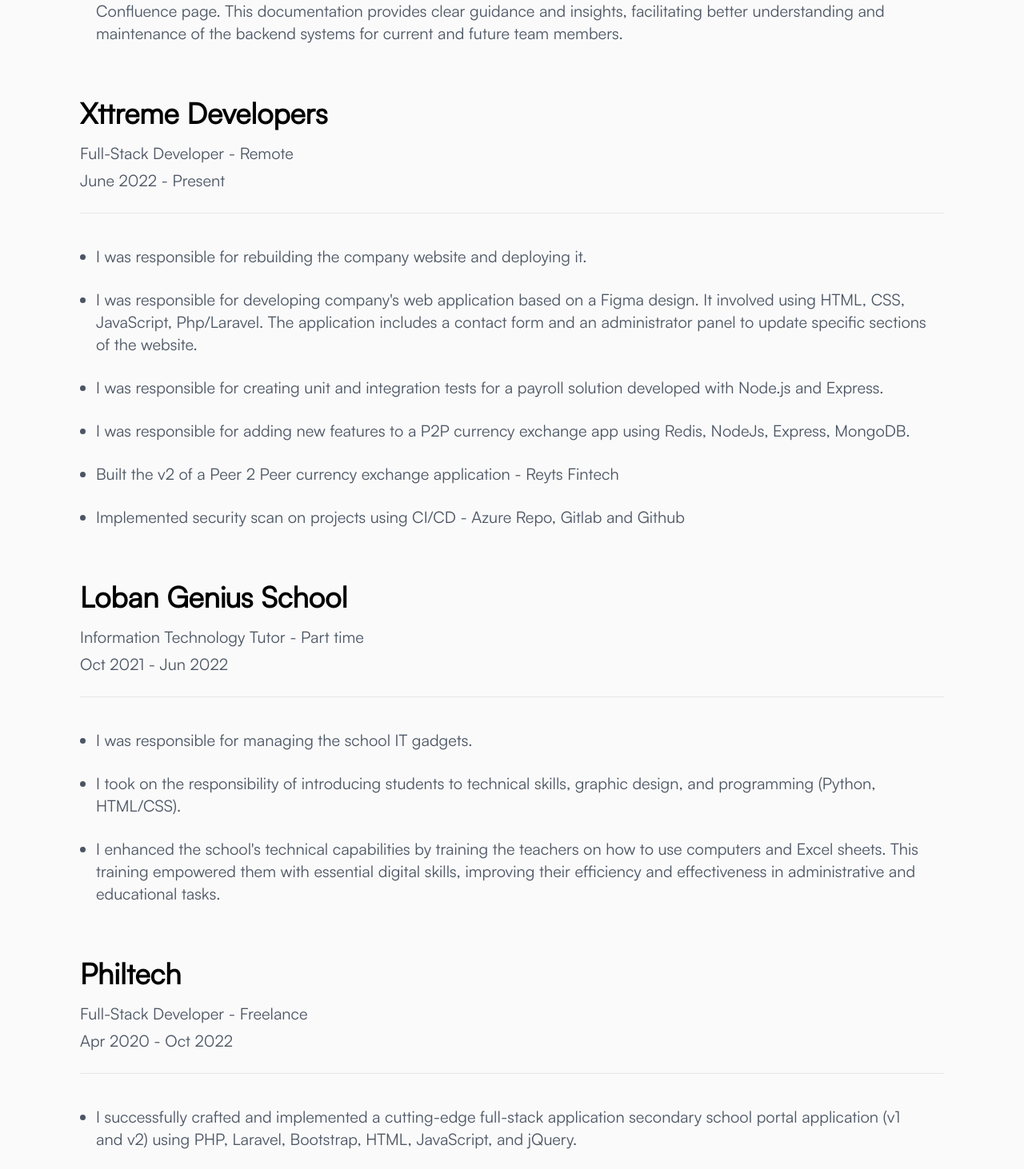
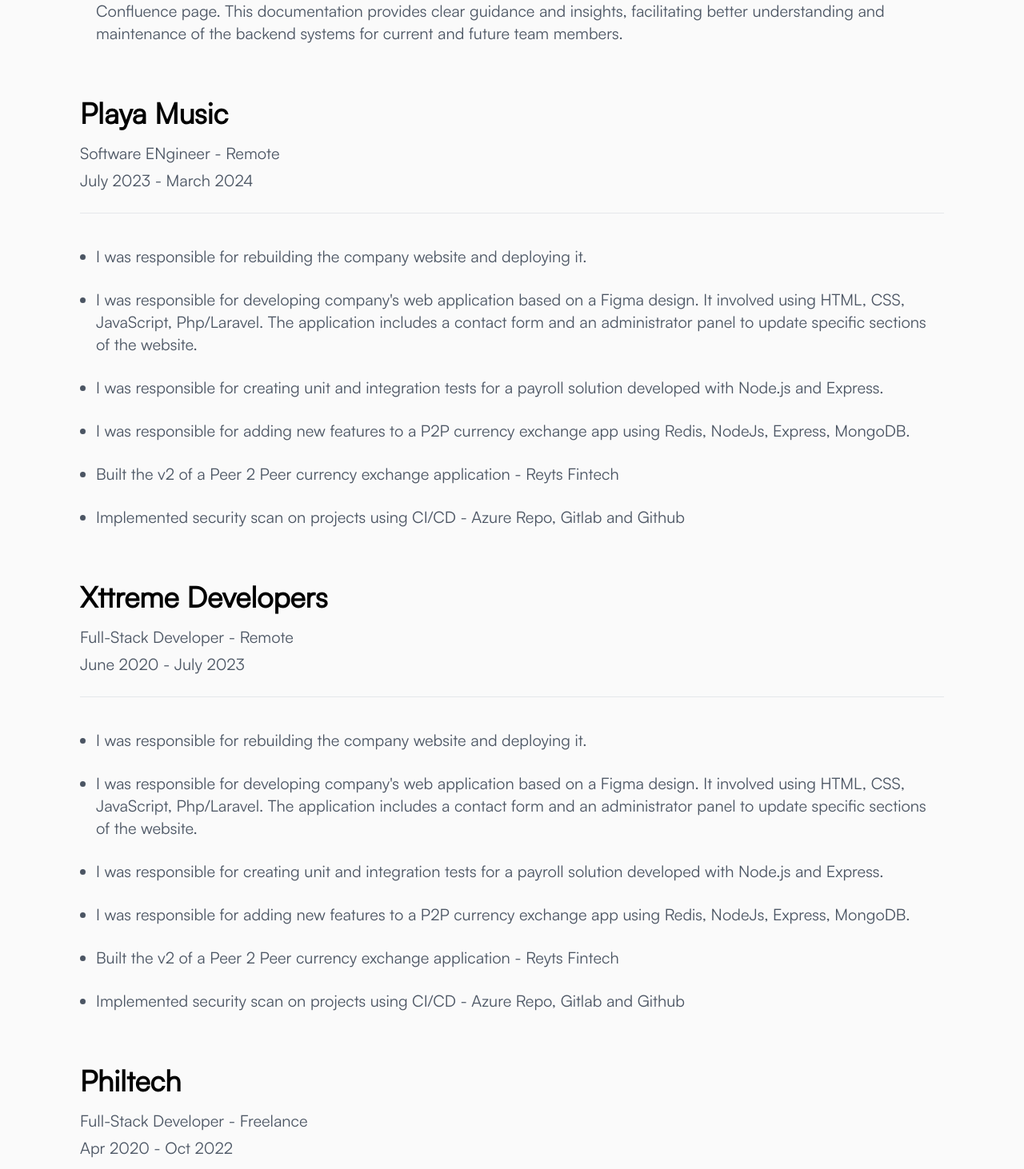
Before and after one commit to philtechphilips/my-portfolio, a Next.js app: page / in a window 1280 px wide. Shown: the part 2948-4410 px from the top of the page at 80% size. Built offline with nearby package versions, Linux system fonts and the light colour scheme.

Commit message:
fix: experience updated

```diff
--- a/components/Home/JobExperience.tsx
+++ b/components/Home/JobExperience.tsx
@@ -24,16 +24,37 @@ const JobExperience = () => {
         <div className="mt-10 px-5">
           <ul className="list-disc flex flex-col gap-5">
             <li className="text-xl text-gray-600 pb-[6px]">
-            Integrated multiple third-party APIs across diverse domains including CRM, storage, accounting, payment, and identity verification. Successfully integrated Zoho CRM for customer relationship management, Stripe for payments and identity verification (Stripe Identity), and various cloud storage solutions such as Google Drive, Microsoft OneDrive, and Dropbox. Also worked with accounting platforms like Xero, and legal/document management systems such as Smokeball and FYI.
+              Integrated multiple third-party APIs across diverse domains
+              including CRM, storage, accounting, payment, and identity
+              verification. Successfully integrated Zoho CRM for customer
+              relationship management, Stripe for payments and identity
+              verification (Stripe Identity), and various cloud storage
+              solutions such as Google Drive, Microsoft OneDrive, and Dropbox.
+              Also worked with accounting platforms like Xero, and
+              legal/document management systems such as Smokeball and FYI.
             </li>
             <li className="text-xl text-gray-600 pb-[6px]">
-            Developed custom email templates that allow publishers to personalize the content of their emails. The templates were designed with flexibility in mind, enabling dynamic content customization while ensuring compatibility across various email clients. This solution empowered publishers to deliver tailored communications to their audiences.
+              Developed custom email templates that allow publishers to
+              personalize the content of their emails. The templates were
+              designed with flexibility in mind, enabling dynamic content
+              customization while ensuring compatibility across various email
+              clients. This solution empowered publishers to deliver tailored
+              communications to their audiences.
             </li>
             <li className="text-xl text-gray-600 pb-[6px]">
-            Provided code reviews and contributed to maintaining code quality within the team. Oversaw the deployment process to the server using GitLab, ensuring smooth CI/CD pipelines. Actively enforced adherence to best practices by ensuring that developers followed the proper merge request process, maintaining consistency and efficiency across the development workflow.
+              Provided code reviews and contributed to maintaining code quality
+              within the team. Oversaw the deployment process to the server
+              using GitLab, ensuring smooth CI/CD pipelines. Actively enforced
+              adherence to best practices by ensuring that developers followed
+              the proper merge request process, maintaining consistency and
+              efficiency across the development workflow.
             </li>
             <li className="text-xl text-gray-600 pb-[6px]">
-            Contributed to the V2 redesign of the publisher dashboard, ensuring a seamless and intuitive user experience. Addressed and resolved all pending bugs, meticulously handling necessary checks and implementing proper state management within the application to ensure stability and performance.
+              Contributed to the V2 redesign of the publisher dashboard,
+              ensuring a seamless and intuitive user experience. Addressed and
+              resolved all pending bugs, meticulously handling necessary checks
+              and implementing proper state management within the application to
+              ensure stability and performance.
             </li>
           </ul>
         </div>
@@ -82,11 +103,13 @@ const JobExperience = () => {
 
       <div className="px-5">
         <div className="border-b py-5 mt-10">
-          <h2 className="mb-4 text-4xl font-bold">Xttreme Developers</h2>
+          <h2 className="mb-4 text-4xl font-bold">Playa Music</h2>
           <p className="text-xl text-gray-600 pb-[6px]">
-            Full-Stack Developer - Remote
+            Software ENgineer - Remote
           </p>
-          <p className="text-xl text-gray-600 pb-[6px]">June 2022 - Present</p>
+          <p className="text-xl text-gray-600 pb-[6px]">
+            July 2023 - March 2024
+          </p>
         </div>
 
         <div className="mt-10 px-5">
@@ -123,28 +146,42 @@ const JobExperience = () => {
 
       <div className="px-5">
         <div className="border-b py-5 mt-10">
-          <h2 className="mb-4 text-4xl font-bold">Loban Genius School</h2>
+          <h2 className="mb-4 text-4xl font-bold">Xttreme Developers</h2>
           <p className="text-xl text-gray-600 pb-[6px]">
-            Information Technology Tutor - Part time
+            Full-Stack Developer - Remote
           </p>
-          <p className="text-xl text-gray-600 pb-[6px]">Oct 2021 - Jun 2022</p>
+          <p className="text-xl text-gray-600 pb-[6px]">
+            June 2020 - July 2023
+          </p>
         </div>
 
         <div className="mt-10 px-5">
           <ul className="list-disc flex flex-col gap-5">
             <li className="text-xl text-gray-600 pb-[6px]">
-              I was responsible for managing the school IT gadgets.
+              I was responsible for rebuilding the company website and deploying
+              it.
             </li>
             <li className="text-xl text-gray-600 pb-[6px]">
-              I took on the responsibility of introducing students to technical
-              skills, graphic design, and programming (Python, HTML/CSS).
+              I was responsible for developing company's web application based
+              on a Figma design. It involved using HTML, CSS, JavaScript,
+              Php/Laravel. The application includes a contact form and an
+              administrator panel to update specific sections of the website.
             </li>
             <li className="text-xl text-gray-600 pb-[6px]">
-              I enhanced the school's technical capabilities by training the
-              teachers on how to use computers and Excel sheets. This training
-              empowered them with essential digital skills, improving their
-              efficiency and effectiveness in administrative and educational
-              tasks.
+              I was responsible for creating unit and integration tests for a
+              payroll solution developed with Node.js and Express.
+            </li>
+            <li className="text-xl text-gray-600 pb-[6px]">
+              I was responsible for adding new features to a P2P currency
+              exchange app using Redis, NodeJs, Express, MongoDB.
+            </li>
+            <li className="text-xl text-gray-600 pb-[6px]">
+              Built the v2 of a Peer 2 Peer currency exchange application -
+              Reyts Fintech
+            </li>
+            <li className="text-xl text-gray-600 pb-[6px]">
+              Implemented security scan on projects using CI/CD - Azure Repo,
+              Gitlab and Github
             </li>
           </ul>
         </div>
```
